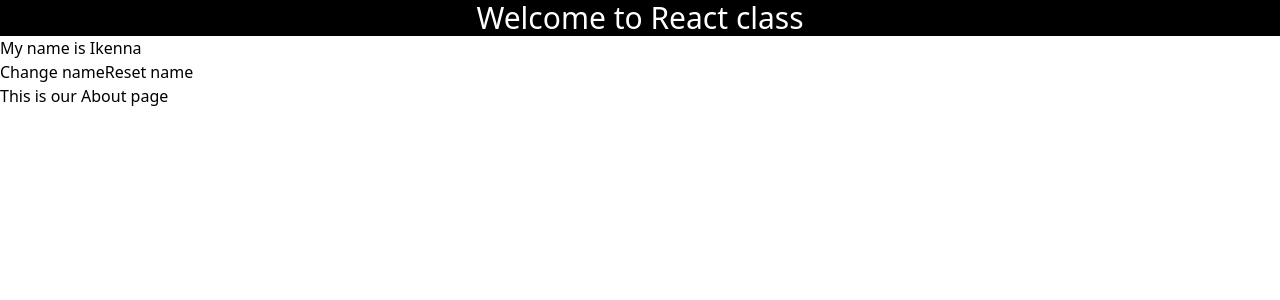
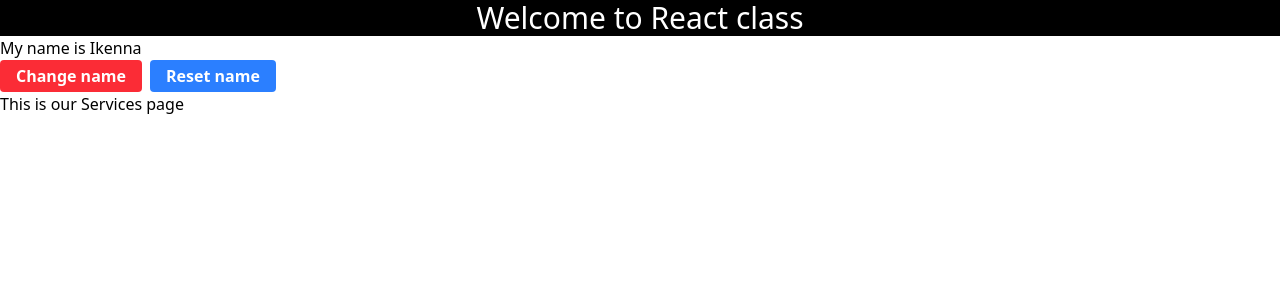
Before and after one commit to cenphilips/static-page, a React (Vite) app in the folder React/blogSPA/: page / in a window 1280 px wide. Shown: the top 300 px of the page. Built offline with nearby package versions, Linux system fonts and the light colour scheme.

Commit message:
added product and service page

```diff
--- a/React/blogSPA/src/App.jsx
+++ b/React/blogSPA/src/App.jsx
@@ -1,5 +1,9 @@
 import { useState } from 'react'
 import About from './About'
+import Products from './Products'
+import Contact from './Contact'
+import Services from './Services'
+
 
 
 function App() {
@@ -12,9 +16,9 @@
     <>
      <h1 className='text-3xl bg-black text-white text-center'>Welcome to React class</h1>
      <p>My name is {name}</p>
-     <button onClick={callSetName}>Change name</button>
-     <button onClick={() => setName("Ikenna")}>Reset name</button>
-      <About />
+     <button onClick={callSetName} className='bg-red-500 hover:bg-red-700 text-white font-bold py-1 px-4 rounded mr-2'>Change name</button>
+     <button onClick={() => setName("Ikenna")} className='bg-blue-500 hover:bg-blue-700 text-white font-bold py-1 px-4 rounded'>Reset name</button>
+      <Services />
     </>
   )
 }
--- /dev/null
+++ b/React/blogSPA/src/Contact.jsx
@@ -0,0 +1,9 @@
+import React from 'react'
+
+const Contact = () => {
+  return (
+    <div>This is our Contact Us page</div>
+  )
+}
+
+export default Contact
--- /dev/null
+++ b/React/blogSPA/src/Products.jsx
@@ -0,0 +1,9 @@
+import React from 'react'
+
+const Products = () => {
+  return (
+    <div>This is our Products page</div>
+  )
+}
+
+export default Products
--- /dev/null
+++ b/React/blogSPA/src/Services.jsx
@@ -0,0 +1,9 @@
+import React from 'react'
+
+const Services = () => {
+  return (
+    <div>This is our Services page</div>
+  )
+}
+
+export default Services
```
